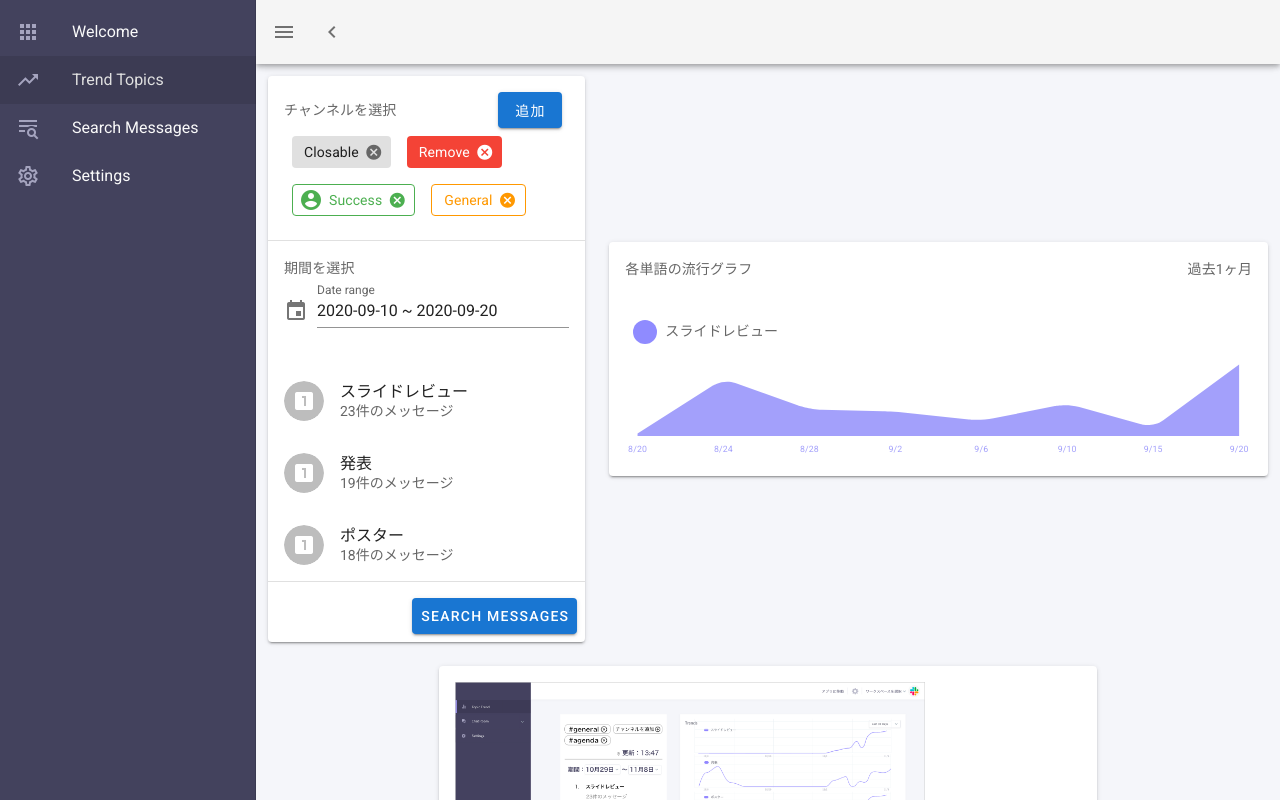
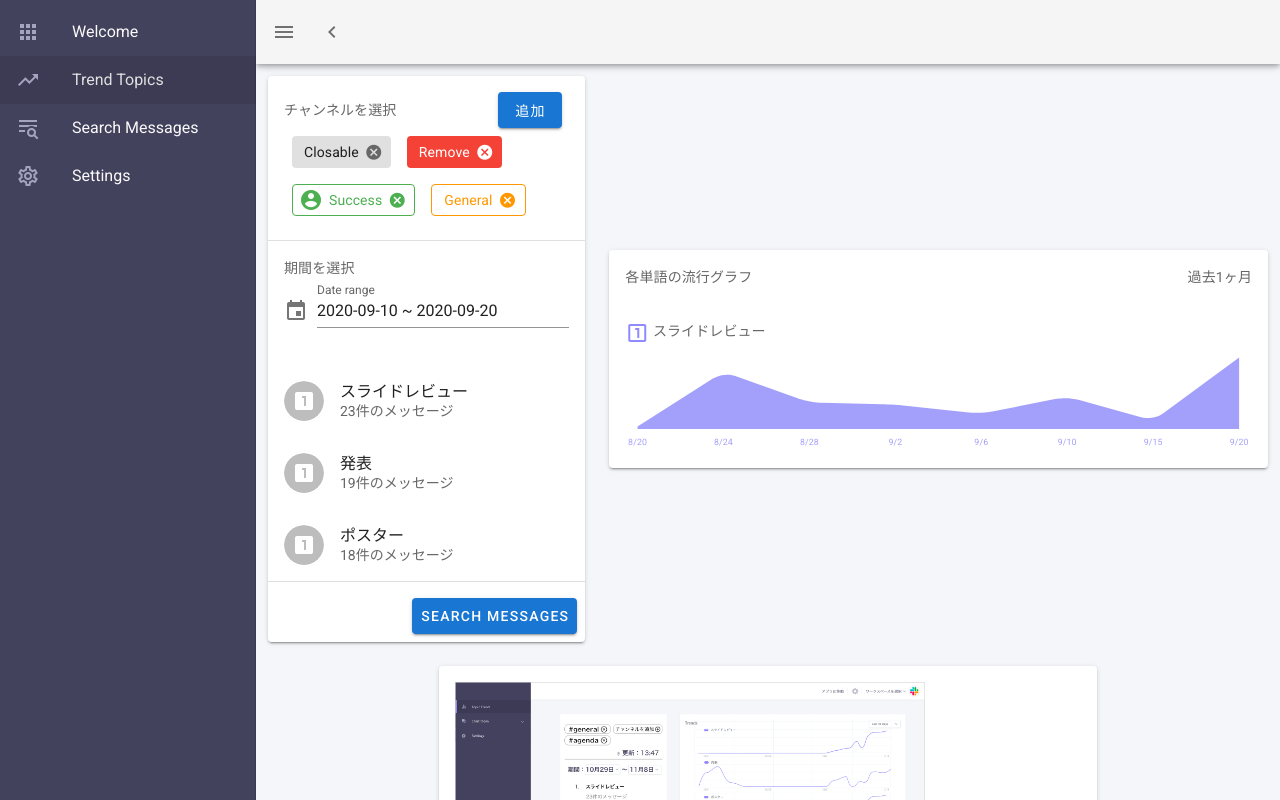
Before and after one commit to Ryotaro-Hayashi/slack-visualization, a Nuxt app in the folder project/: page / in a window 1280 px wide. Shown: the top 800 px of the page. Built offline with nearby package versions, Linux system fonts and the light colour scheme.

Commit message:
[fix] グラフの紫ドットを順位アイコンへ変更

```diff
--- a/project/src/pages/index.vue
+++ b/project/src/pages/index.vue
@@ -206,7 +206,9 @@
         </v-card-text>
 
         <v-card-text>
-          <v-chip class="ma-2" color="graph-dot" text-color="white" small></v-chip>スライドレビュー
+          <v-icon color="graph-dot" >
+            mdi-numeric-1-box-outline
+          </v-icon> スライドレビュー
 
           <!-- 流行グラフ -->
           <v-sparkline
```
